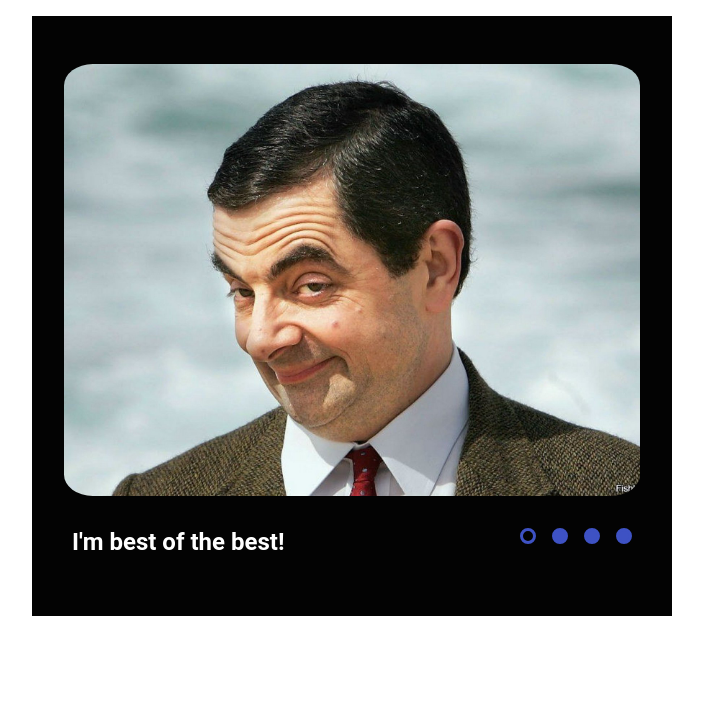
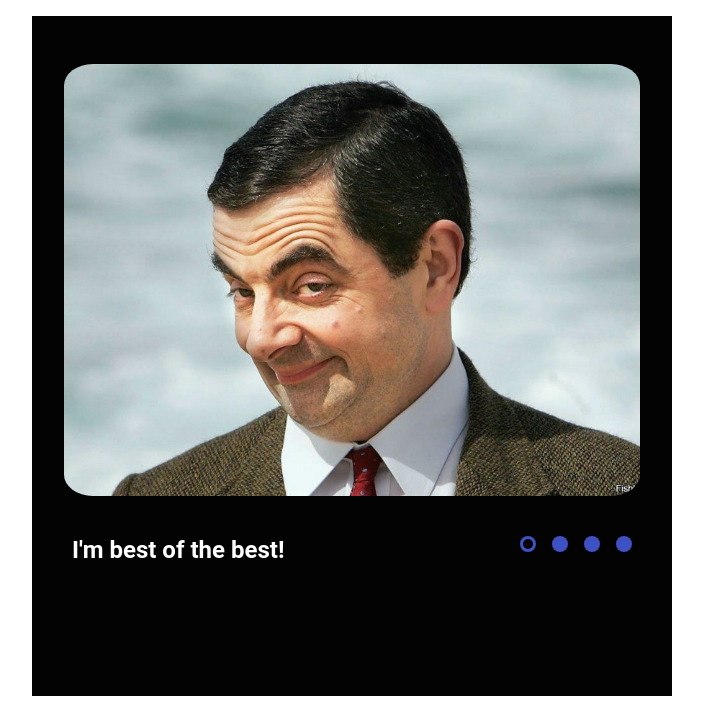
Before and after one commit to AnnaRabychina/cssMemSlider, a plain HTML site: page cssMemSlider/index.html in a window 1280 px wide. Shown: the part 97-800 px from the top of the page, without its empty margins (288-991 px from the left). Drawn offline with Linux system fonts and the light colour scheme.

Commit message:
fix: change the slider size (2021-10-17 17:44:14)

```diff
--- a/cssMemSlider/style.css
+++ b/cssMemSlider/style.css
@@ -22,7 +22,7 @@ h2 {
 .slider-container {
   margin: 0 auto;
   width: 50vw;
-  height: 75vh;
+  height: 85vh;
   background-color: #030303;
 }
 
@@ -94,7 +94,7 @@ input {
 
 .slider-bullet-label,
 .slider-labels {
-  padding: 0.5rem;
+  padding: 1rem 0.5rem;
 }
 
 .slider-bullet-label {
```
